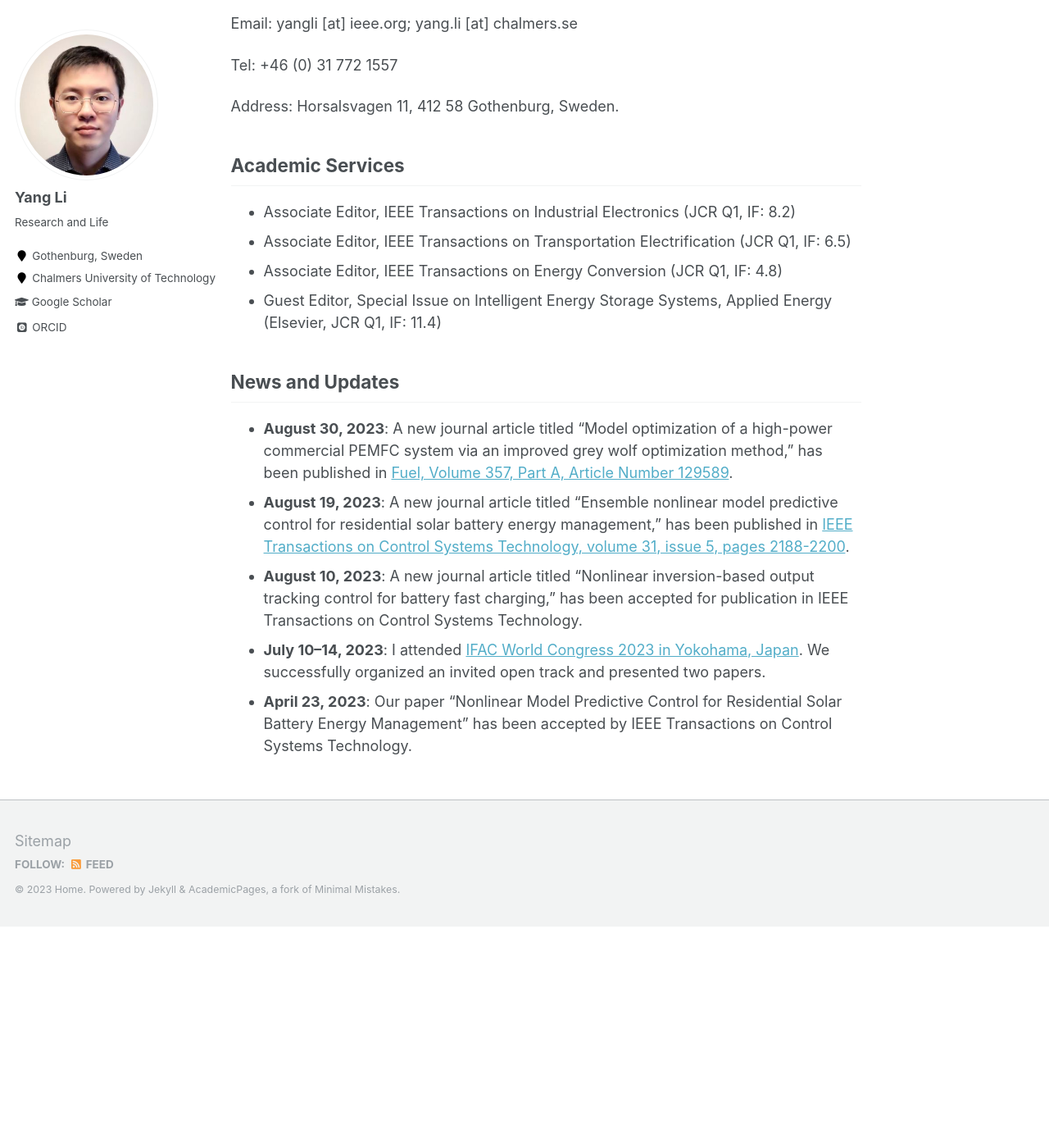
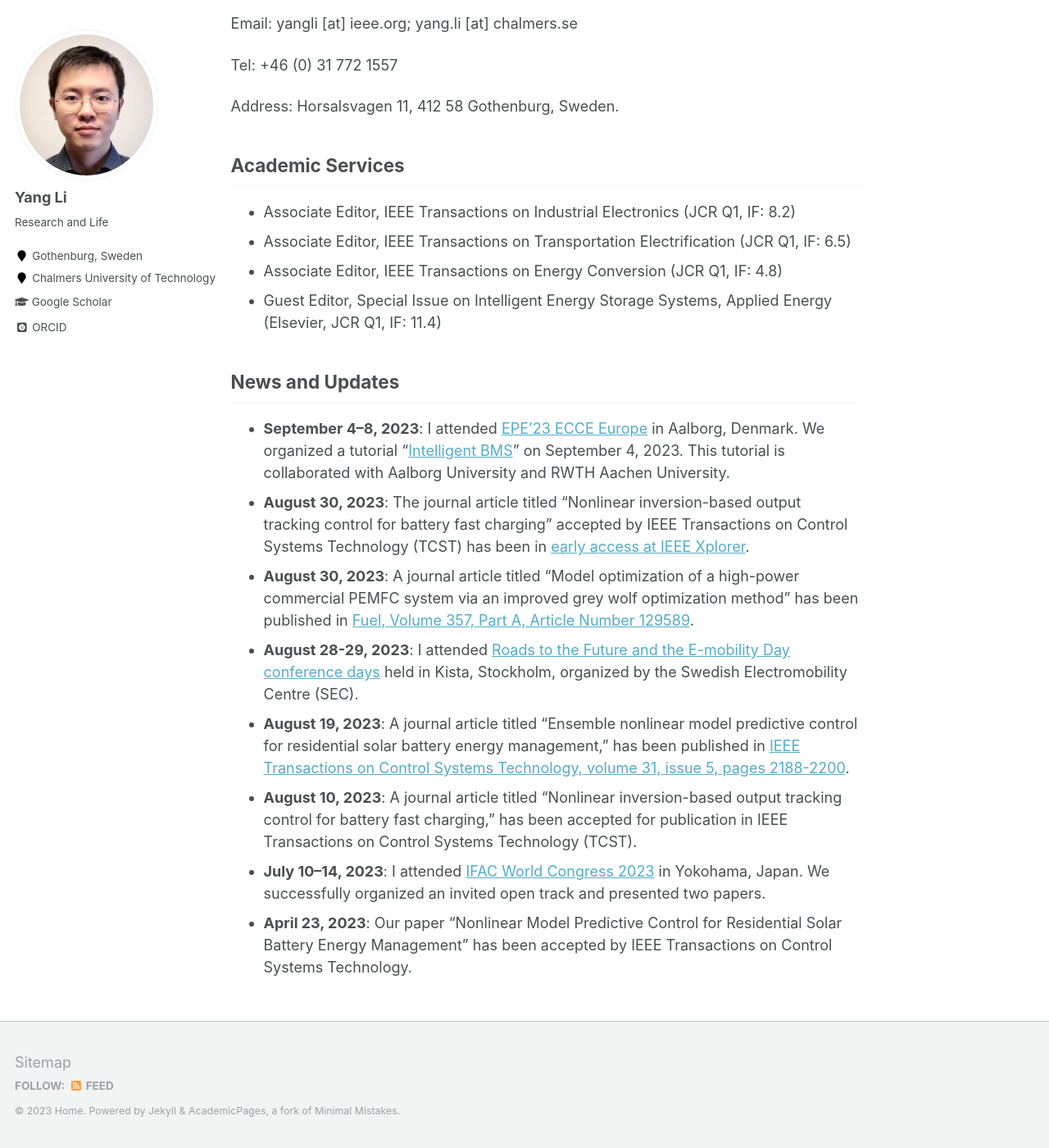
Before and after one commit to dannyli/dannyli.github.io, a Jekyll site: the page built from _pages/about.md, in a window 1280 px wide and 1400 px high, scrolled down 586 px. Shown: the whole window at 82% size. Built offline with Jekyll 4.4.1, drawn with Linux system fonts in a browser that asks for light colours; some web fonts are replaced; before the commit the page ends 1716 px from its top, so only the background shows below that.

Commit message:
Update about.md

```diff
--- a/_pages/about.md
+++ b/_pages/about.md
@@ -34,8 +34,11 @@ Academic Services
 
 News and Updates
 ------
-- **August 30, 2023**: A new journal article titled "Model optimization of a high-power commercial PEMFC system via an improved grey wolf optimization method," has been published in [Fuel, Volume 357, Part A, Article Number 129589](http://doi.org/10.1016/j.fuel.2023.129589).
-- **August 19, 2023**: A new journal article titled "Ensemble nonlinear model predictive control for residential solar battery energy management," has been published in [IEEE Transactions on Control Systems Technology, volume 31, issue 5, pages 2188-2200](http://doi.org/10.1109/TCST.2023.3291540).
-- **August 10, 2023**: A new journal article titled "Nonlinear inversion-based output tracking control for battery fast charging," has been accepted for publication in IEEE Transactions on Control Systems Technology.
-- **July 10--14, 2023**: I attended [IFAC World Congress 2023 in Yokohama, Japan](https://www.ifac2023.org/). We successfully organized an invited open track and presented two papers.
+- **September 4--8, 2023**: I attended [EPE'23 ECCE Europe](https://epe2023.com/) in Aalborg, Denmark. We organized a tutorial "[Intelligent BMS](https://epe2023.com/wp-content/uploads/EPE23_TUT_PROP_14_Remus_TEODORESCU_Intelligent-BMS.pdf)" on September 4, 2023. This tutorial is collaborated with Aalborg University and RWTH Aachen  University.
+- **August 30, 2023**: The journal article titled "Nonlinear inversion-based output tracking control for battery fast charging" accepted by IEEE Transactions on Control Systems Technology (TCST) has been in [early access at IEEE Xplorer](http://doi.org/10.1109/TCST.2023.3306240).
+- **August 30, 2023**: A journal article titled "Model optimization of a high-power commercial PEMFC system via an improved grey wolf optimization method" has been published in [Fuel, Volume 357, Part A, Article Number 129589](http://doi.org/10.1016/j.fuel.2023.129589).
+- **August 28-29, 2023**: I attended [Roads to the Future and the E-mobility Day conference days](https://emobilitycentre.se/event/welcome-to-the-roads-to-the-future-and-the-e-mobility-day-conference-days/) held in Kista, Stockholm, organized by the Swedish Electromobility Centre (SEC).
+- **August 19, 2023**: A journal article titled "Ensemble nonlinear model predictive control for residential solar battery energy management," has been published in [IEEE Transactions on Control Systems Technology, volume 31, issue 5, pages 2188-2200](http://doi.org/10.1109/TCST.2023.3291540).
+- **August 10, 2023**: A journal article titled "Nonlinear inversion-based output tracking control for battery fast charging," has been accepted for publication in IEEE Transactions on Control Systems Technology (TCST).
+- **July 10--14, 2023**: I attended [IFAC World Congress 2023](https://www.ifac2023.org/) in Yokohama, Japan. We successfully organized an invited open track and presented two papers.
 - **April 23, 2023**: Our paper "Nonlinear Model Predictive Control for Residential Solar Battery Energy Management" has been accepted by IEEE Transactions on Control Systems Technology.
```
